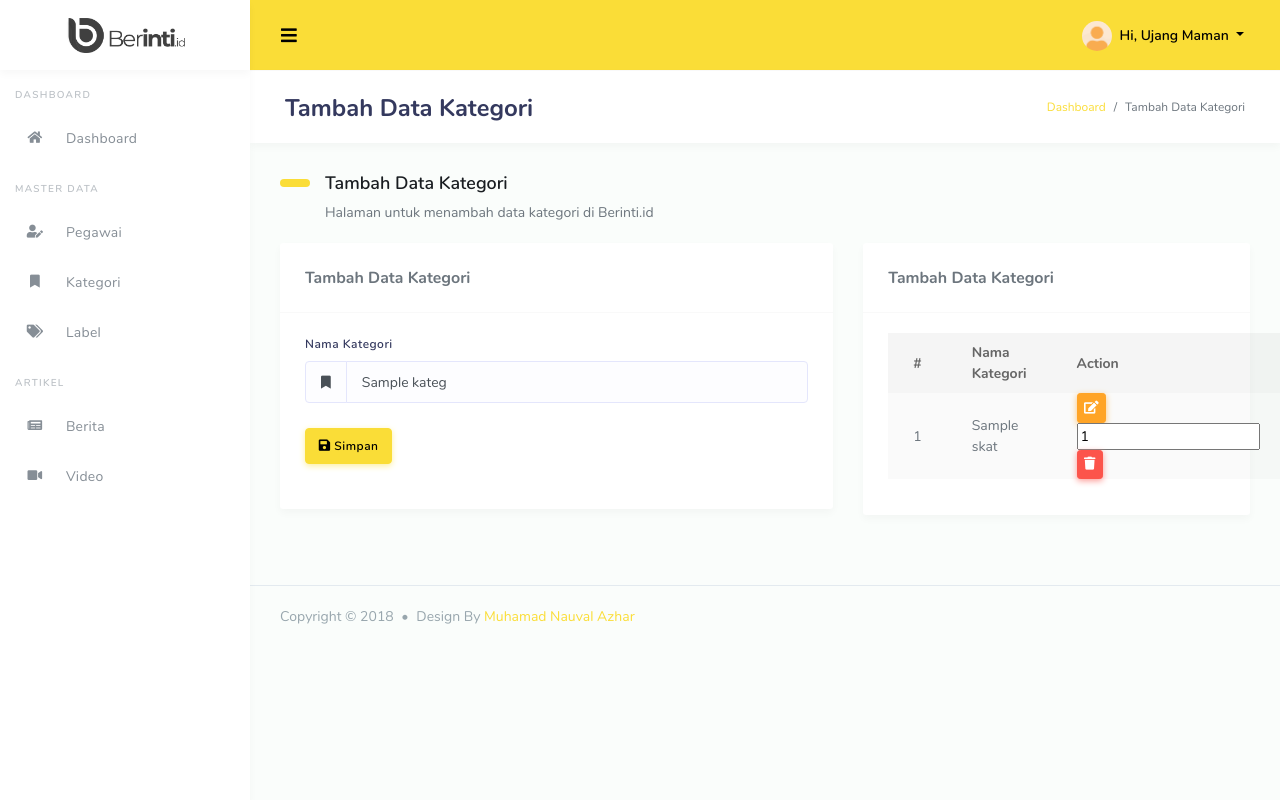
After one commit to AzBot001/berinti.id, a CodeIgniter 4 app: the page made by app/Views/admin-pages/v_edit_kategori.php in a window 1280 px wide. The commit adds this page. Run offline with PHP 8.4 and a stand-in for CodeIgniter, Linux system fonts and the light colour scheme; the template is opened without the code that fills it: most values are stand-ins (such as "Sample title", 1, 10 or a date in 2020); data that the repository does not hold is empty; some libraries are stand-ins or nearby versions.

Commit message:
Update Kategori,Sub Kategori, delete Kategori

```diff
--- a/app/Config/Routes.php
+++ b/app/Config/Routes.php
@@ -20,17 +20,22 @@ $routes->get('/tambah_label', 'Label::insert');
 //view edit
 $routes->get('/vedit_label/(:num)', 'Label::v_updateLabel/$1');
 $routes->get('/vedit_pegawai/(:num)', 'Pegawai::v_updatepegawai/$1');
+$routes->get('/vedit_kategori/(:num)', 'Kategori::v_updatekategori/$1');
 
 //action tambah
 $routes->post('/tlabel', 'Label::save');
 $routes->post('/tpegawai', 'Pegawai::save');
 $routes->post('/tkategori', 'Kategori::save');
+
 //action edit
 $routes->post('/edittlabel/(:segment)', 'Label::actedit_updateLabel/$1');
 $routes->post('/edittpegawai/(:segment)', 'Pegawai::actedit_updatepegawai/$1');
+$routes->post('/edittkategori/(:segment)', 'Kategori::actedit_updatekategori/$1');
+$routes->post('/edittsubkategori/(:segment)', 'Kategori::actedit_updatesubkategori/$1');
 
 
 
 //action hapus
 $routes->delete('hapus/(:num)', 'Label::deleteLabel/$1');
 $routes->delete('hapus_pegawai/(:num)', 'Pegawai::deletepegawai/$1');
+$routes->post('hapus_subkategori/(:segment)', 'SubKategori::deletesubkategori/$1');
--- a/app/Models/Msubkategori.php
+++ b/app/Models/Msubkategori.php
@@ -8,7 +8,7 @@ class Msubkategori extends Model
 {
     protected $table            = 'subkategori';
     protected $primaryKey       = 'id_subkategori';
-    protected $allowedFields    = [];
+    protected $allowedFields    = ['id_kategori', 'nama_subkategori'];
 
     public function getAll()
     {
--- /dev/null
+++ b/app/Views/admin-pages/v_edit_kategori.php
@@ -0,0 +1,137 @@
+<?= $this->extend('admin-pages/template/header'); ?>
+
+<?= $this->section('content'); ?>
+<div class="main-content">
+    <section class="section">
+        <div class="section-header">
+            <h1>Tambah Data Kategori</h1>
+            <div class="section-header-breadcrumb">
+                <div class="breadcrumb-item active">
+                    <a href="#">Dashboard</a>
+                </div>
+                <div class="breadcrumb-item">Tambah Data Kategori</div>
+            </div>
+        </div>
+        <h2 class="section-title">Tambah Data Kategori</h2>
+        <p class="section-lead">
+            Halaman untuk menambah data kategori di Berinti.id
+        </p>
+        <div class="row">
+            <div class="col-7">
+                <div class="card">
+                    <div class="card-header">
+                        <h4 class="card-title">Tambah Data Kategori</h4>
+                    </div>
+                    <div class="card-body">
+                        <?php foreach ($kateg as $dk): ?>
+                            <form action="edittkategori/<?= $dk->id_kategori ?>" method="post">
+                                <?= csrf_field() ?>
+                                <div class="row">
+                                    <div class="col-lg-12 col-sm-12 col-12">
+                                        <div class="form-group">
+                                            <label>Nama Kategori</label>
+                                            <div class="input-group">
+                                                <div class="input-group-prepend">
+                                                    <div class="input-group-text">
+                                                        <i class="fas fa-bookmark"></i>
+                                                    </div>
+                                                </div>
+                                                <input type="text" class="form-control" name="nama_kategori" value="<?= $dk->nama_kategori ?>">
+                                            </div>
+                                        </div>
+                                    </div>
+                                </div>
+                                <div class="row">
+                                    <div class="col-12">
+                                        <div class="form-group">
+                                            <button type="submit" class="btn btn-primary"><i class="fas fa-save"></i> Simpan</button>
+                                        </div>
+                                    </div>
+                                </div>
+                            </form>
+                        <?php endforeach ?>
+                    </div>
+                </div>
+            </div>
+            <div class="col-5">
+                <div class="card">
+                    <div class="card-header">
+                        <h4 class="card-title">Tambah Data Kategori</h4>
+                    </div>
+                    <div class="card-body">
+                        <form action="">
+                            <div class="row">
+                                <div class="col-lg-12 col-sm-12 col-12">
+                                    <?php foreach ($kateg as $dr):
+                                    ?>
+                                        <table class="table table-striped">
+                                            <thead>
+                                                <tr>
+                                                    <th>#</th>
+                                                    <th>Nama Kategori</th>
+                                                    <th>Action</th>
+                                                </tr>
+                                            </thead>
+                                            <tbody>
+                                                <?php
+                                                $i = 1;
+                                                foreach ($skat as $d) :
+                                                    if ($d->id_kategori == $dr->id_kategori) {
+                                                ?>
+                                                        <tr>
+                                                            <td class="align-middle"><?= $i++ ?></td>
+                                                            <td class="align-middle"><?= $d->nama_subkategori ?></td>
+                                                            <td class="align-middle">
+                                                                <form action="<?= base_url() ?>hapus_subkategori/<?= $d->id_subkategori ?>" method="post">
+                                                                    <?= csrf_field() ?>
+                                                                    <?php if ($d->id_subkategori != '') : ?>
+                                                                        <button type="button" class="btn btn-warning btn-sm" data-toggle="modal" data-target="#mdl2<?= $d->id_subkategori ?>"><i class=" fas fa-edit"></i></button>
+                                                                    <?php endif; ?>
+                                                                    <input type="text" name="ids" value="<?= $d->id_subkategori ?>">
+                                                                    <button type="submit" class="btn btn-danger btn-sm" onclick="return confirm('Apakah Anda Yakin ??')"><i class="fas fa-trash"></i></button>
+                                                                </form>
+                                                            </td>
+                                                        </tr>
+
+                                                <?php
+                                                    }
+                                                endforeach; ?>
+                                            </tbody>
+                                        </table>
+                                    <?php endforeach; ?>
+                                </div>
+                            </div>
+                        </form>
+                    </div>
+                </div>
+            </div>
+        </div>
+    </section>
+</div>
+<?php
+foreach ($skat as $dst) :
+?>
+    <div class="modal fade" tabindex="-1" role="dialog" id="mdl2<?= $dst->id_subkategori ?>">
+        <div class="modal-dialog" role="document">
+            <div class="modal-content">
+                <div class="modal-header">
+                    <h5 class="modal-title">Sub Kategori - Nama Kategori</h5>
+                    <button type="button" class="close" data-dismiss="modal" aria-label="Close">
+                        <span aria-hidden="true">&times;</span>
+                    </button>
+                </div>
+                <div class="modal-body">
+                    <form action="edittsubkategori/<?= $dst->id_subkategori ?>" method="post">
+                        <?= csrf_field() ?>
+                        <input type="text" name="namasubkategori" class="form-control" value="<?= $dst->nama_subkategori ?>">
+                        <input type="hidden" name="idkategori" class="form-control" value="<?= $dst->id_kategori ?>">
+                </div>
+                <div class="modal-footer bg-whitesmoke br">
+                    <button type="submit" class="btn btn-primary">Save</button>
+                    </form>
+                </div>
+            </div>
+        </div>
+    </div>
+<?php endforeach ?>
+<?= $this->endSection(); ?>
--- a/app/Views/admin-pages/v_kategori.php
+++ b/app/Views/admin-pages/v_kategori.php
@@ -51,7 +51,7 @@
                                             <td class="align-middle"><button class="btn btn-sm btn-info" data-toggle="modal" data-target="#mdl<?= $d['id_kategori'] ?>">Sub Kategori</button></td>
                                             <td class="align-middle">
                                                 <form action="">
-                                                    <a href="" class="btn btn-warning btn-sm"><i class="fas fa-edit"></i></a>
+                                                    <a href="vedit_kategori/<?= $d['id_kategori'] ?>" class="btn btn-warning btn-sm"><i class="fas fa-edit"></i></a>
                                                     <button type="submit" class="btn btn-danger btn-sm"><i class="fas fa-trash"></i></button>
                                                 </form>
                                             </td>
@@ -73,7 +73,7 @@
             <div class="modal-dialog" role="document">
                 <div class="modal-content">
                     <div class="modal-header">
-                        <h5 class="modal-title">Sub Kategori - Wilayah</h5>
+                        <h5 class="modal-title">Sub Kategori - Nama Kategori</h5>
                         <button type="button" class="close" data-dismiss="modal" aria-label="Close">
                             <span aria-hidden="true">&times;</span>
                         </button>
```
Also changed, not shown: app/Controllers/Kategori.php (+39 -0 lines), app/Controllers/SubKategori.php (added, +27 -0 lines).
